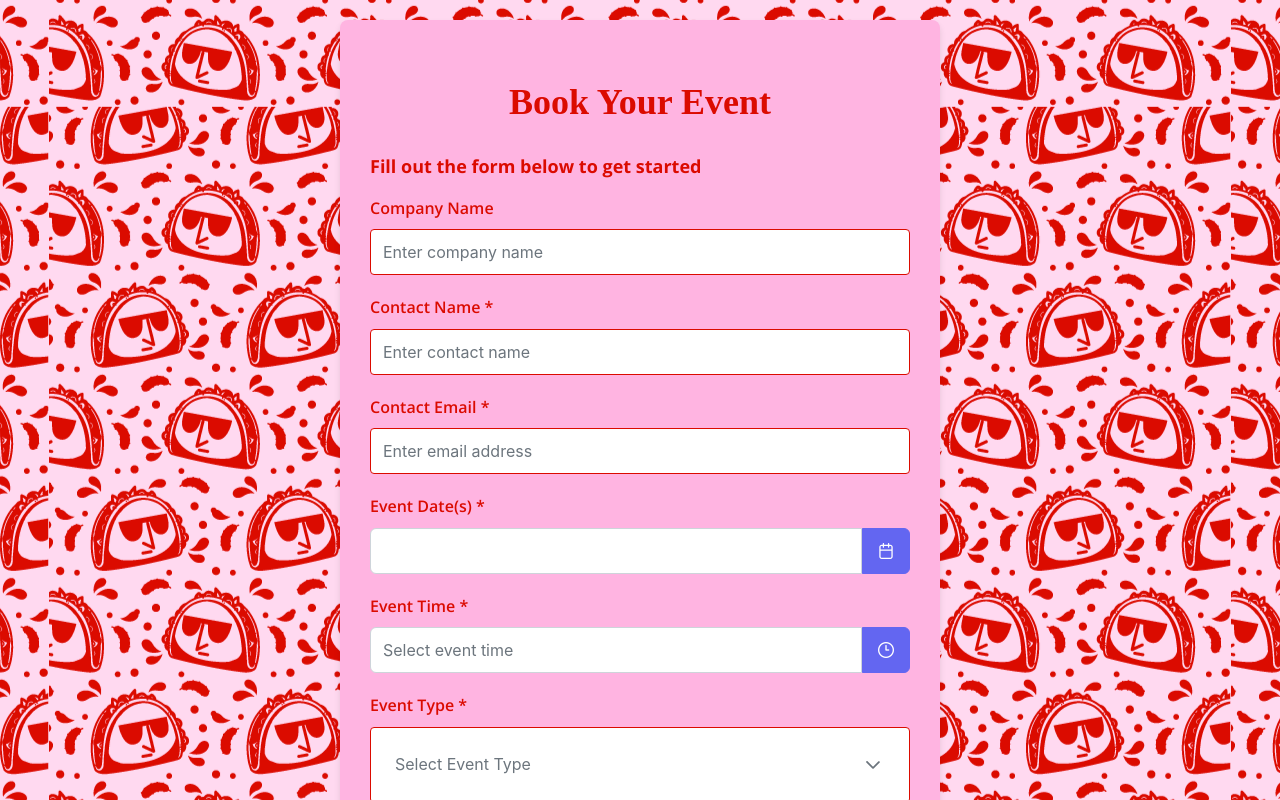
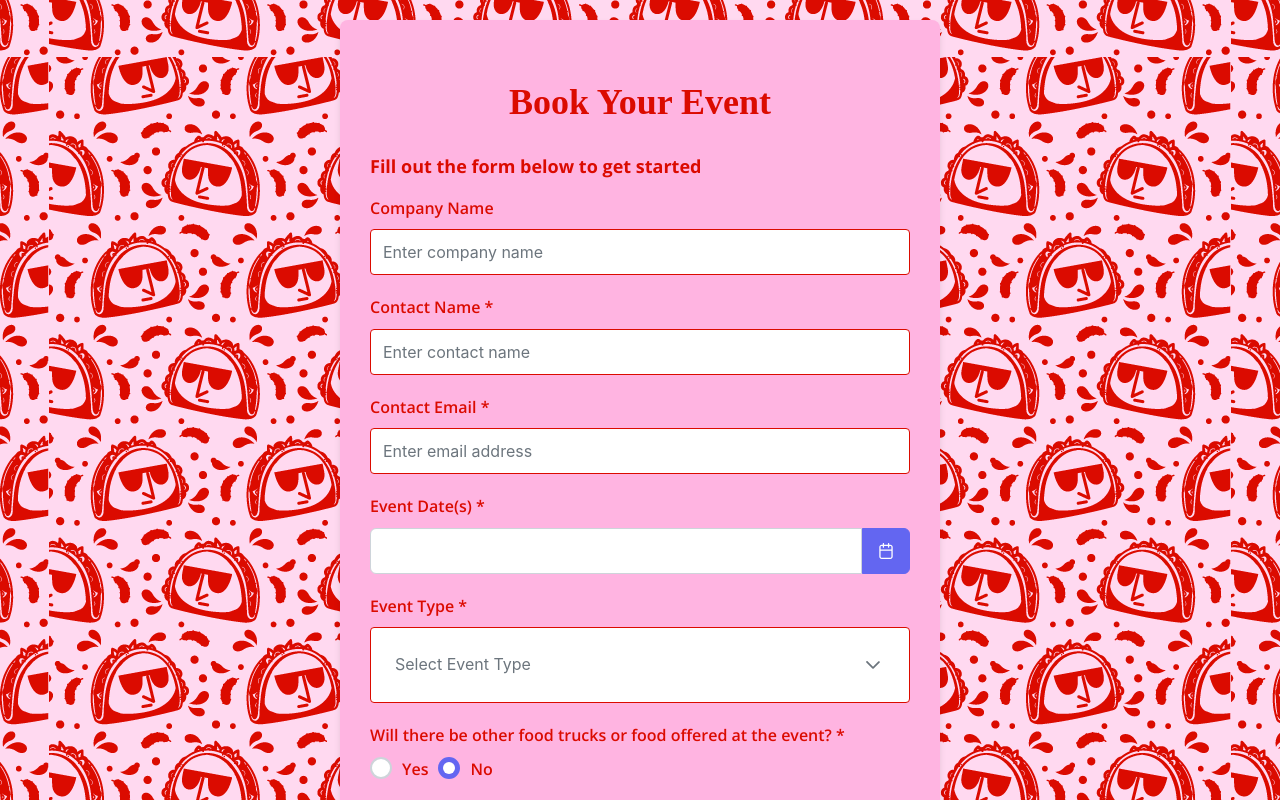
Before and after one commit to mel-saka/birriaBoss, a React (Create React App) app: page / in a window 1280 px wide. Shown: the top 800 px of the page. Built offline with nearby package versions, Linux system fonts and the light colour scheme; a web font is replaced by a local one.

Commit message:
added Event Time

```diff
--- a/src/components/BookingForm.js
+++ b/src/components/BookingForm.js
@@ -12,8 +12,8 @@ const BookingForm = () => {
     companyName: '',
     contactName: '',
     contactEmail: '',
-    eventDates: null,
-    eventTime: null,
+    eventDates: [],
+    eventTimes: {}, // Store time ranges for each selected date
     eventType: '',
     otherFoodTrucks: 'no',
     attendees: 0,
@@ -23,12 +23,8 @@ const BookingForm = () => {
 
   // Define date range logic (Min/Max)
   const today = new Date();
-
-  // Set minDate to one week in the future
   const minDate = new Date();
   minDate.setDate(today.getDate() + 7);
-
-  // Set maxDate to two years in the future
   const maxDate = new Date();
   maxDate.setFullYear(today.getFullYear() + 2);
 
@@ -45,6 +41,37 @@ const BookingForm = () => {
     setFormData({
       ...formData,
       [name]: value
+    });
+  };
+
+  const handleDateChange = (e) => {
+    const selectedDates = e.value || [];
+    setFormData({
+      ...formData,
+      eventDates: selectedDates,
+      eventTimes: selectedDates.reduce((acc, date) => {
+        const dateStr = date.toDateString();
+        if (!formData.eventTimes[dateStr]) {
+          acc[dateStr] = { startTime: null, endTime: null };
+        } else {
+          acc[dateStr] = formData.eventTimes[dateStr];
+        }
+        return acc;
+      }, {})
+    });
+  };
+
+  const handleTimeChange = (date, time, type) => {
+    const dateStr = date.toDateString();
+    setFormData({
+      ...formData,
+      eventTimes: {
+        ...formData.eventTimes,
+        [dateStr]: {
+          ...formData.eventTimes[dateStr],
+          [type]: time
+        }
+      }
     });
   };
 
@@ -66,10 +93,6 @@ const BookingForm = () => {
       minHeight: '100vh',
       padding: '20px',
     },
-    logo: {
-      width: '120px',
-      marginBottom: '20px',
-    },
     container: {
       maxWidth: '600px',
       width: '100%',
@@ -78,7 +101,6 @@ const BookingForm = () => {
       borderRadius: '8px',
       boxShadow: '0 4px 6px rgba(0, 0, 0, 0.1)',
     },
-
     header: {
       color: '#DB0B00',
       textAlign: 'center',
@@ -166,7 +188,7 @@ const BookingForm = () => {
             <Calendar
               id="eventDates"
               value={formData.eventDates}
-              onChange={(e) => setFormData({ ...formData, eventDates: e.value })}
+              onChange={handleDateChange}
               selectionMode="multiple"
               minDate={minDate}
               maxDate={maxDate}
@@ -179,25 +201,32 @@ const BookingForm = () => {
             />
           </div>
 
-          <div style={{ marginBottom: '20px' }}>
-  <label htmlFor="eventTime" style={customStyles.label}>Event Time *</label>
+          {/* Render time inputs for each selected date */}
+          {formData.eventDates.map((date, index) => (
+            <div key={index} style={{ marginBottom: '20px' }}>
+              <label style={customStyles.label}>Event Time for {date.toDateString()}</label>
+              <div style={{ display: 'flex', gap: '10px' }}>
                 <Calendar
-    id="eventTime"
-    name="eventTime"
-    value={formData.eventTime}
-    onChange={(e) => setFormData({ ...formData, eventTime: e.value })}
+                  value={formData.eventTimes[date.toDateString()]?.startTime}
+                  onChange={(e) => handleTimeChange(date, e.value, 'startTime')}
                   timeOnly
                   showIcon
+                  placeholder="Start Time"
                   hourFormat="24"
-    readOnlyInput
-    required
-    style={{ width: '100%' }}
-    placeholder="Select event time"
-
-
-    icon={<i className="pi pi-clock" />}
+                  style={customStyles.input}
+                />
+                <Calendar
+                  value={formData.eventTimes[date.toDateString()]?.endTime}
+                  onChange={(e) => handleTimeChange(date, e.value, 'endTime')}
+                  timeOnly
+                  showIcon
+                  placeholder="End Time"
+                  hourFormat="24"
+                  style={customStyles.input}
                 />
               </div>
+            </div>
+          ))}
 
           <div style={{ marginBottom: '20px' }}>
             <label htmlFor="eventType" style={customStyles.label}>Event Type *</label>
@@ -235,7 +264,6 @@ const BookingForm = () => {
               <label htmlFor="otherFoodTrucksNo" style={customStyles.label}>No</label>
             </div>
 
-            {/* Show input if Yes is selected */}
             {formData.otherFoodTrucks === 'yes' && (
               <div style={{ marginTop: '10px' }}>
                 <label htmlFor="numberOfVendors" style={customStyles.label}>Number of other food vendors *</label>
```
Lines whose indentation alone changed are shown as unchanged.
